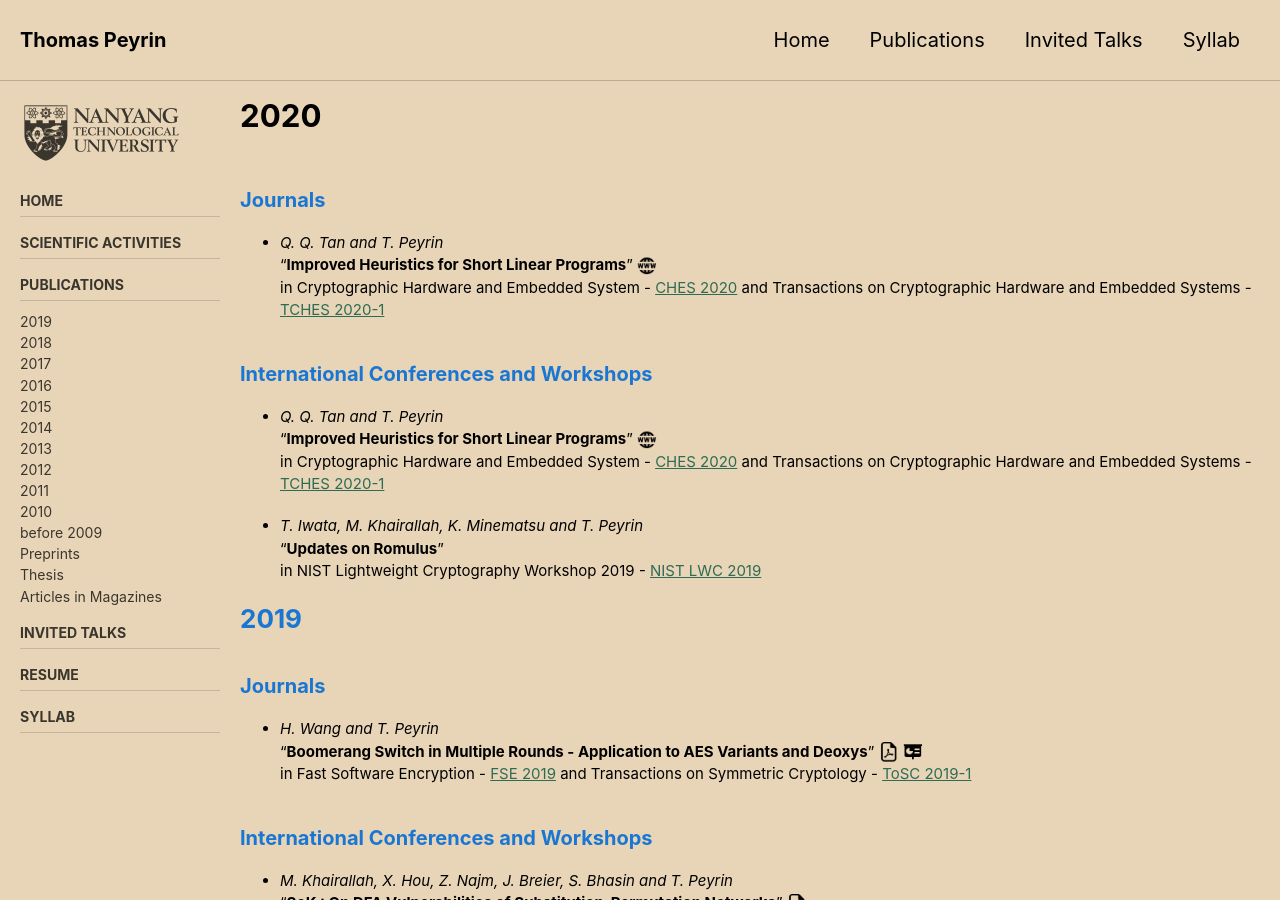
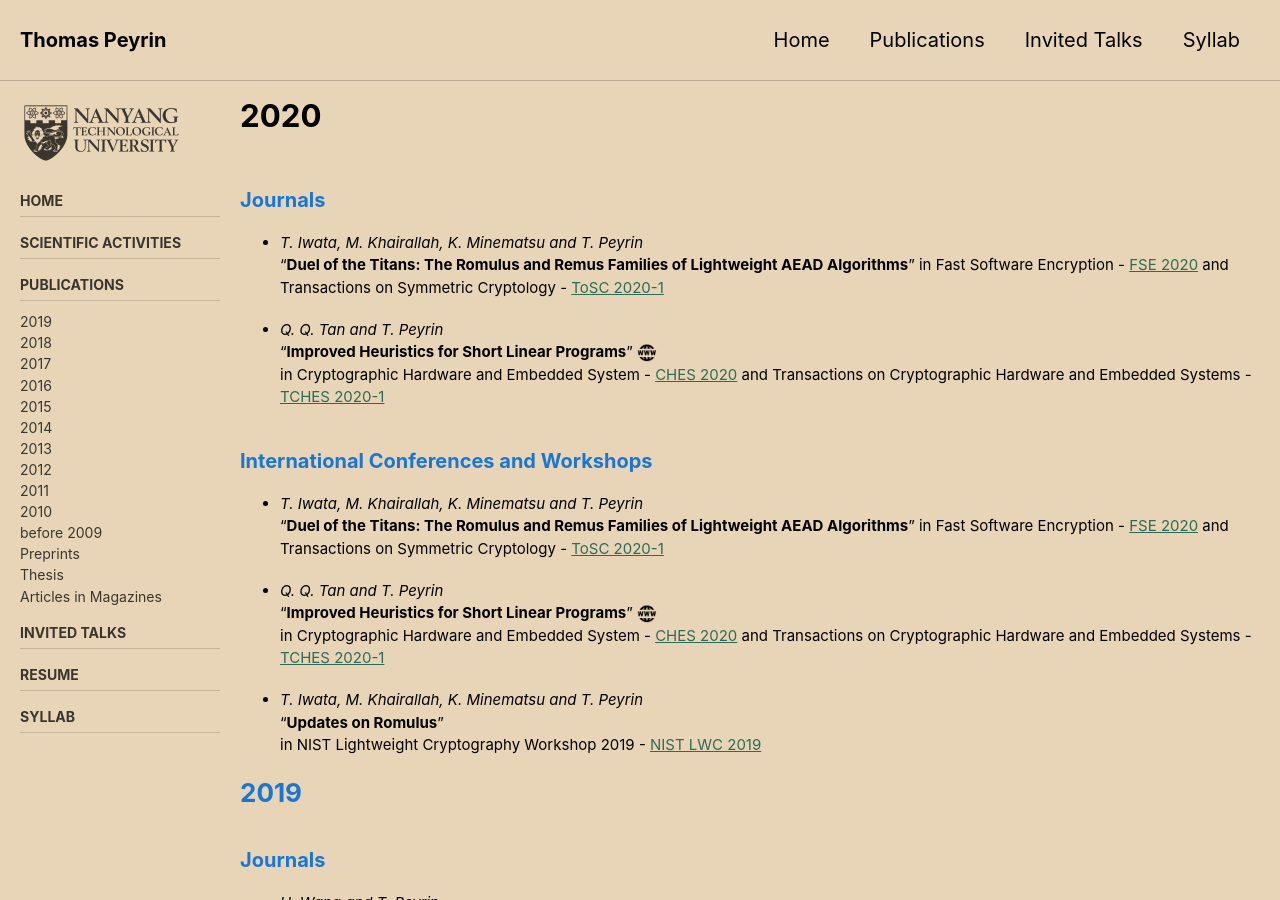
Before and after one commit to thomaspeyrin/web, a Jekyll site: the page built from publications.md, in a window 1280 px wide and 900 px high. Built offline with Jekyll 4.4.1, drawn with Linux system fonts in a browser that asks for light colours; cached includes are drawn as plain includes; nearby versions of some CDN libraries; our own code applies the rules of GitHub Pages for plain Markdown files.

Commit message:
Update publications.md

```diff
--- a/publications.md
+++ b/publications.md
@@ -14,12 +14,20 @@ sidebar:
 
 ### Journals
 
+- *T. Iwata, M. Khairallah, K. Minematsu and T. Peyrin*
+"**Duel of the Titans: The Romulus and Remus Families of Lightweight AEAD Algorithms**"
+in Fast Software Encryption - [FSE 2020](https://fse.iacr.org/2020/) and Transactions on Symmetric Cryptology - [ToSC 2020-1](http://tosc.iacr.org/index.php/ToSC/issue/archive)
+
 - *Q. Q. Tan and T. Peyrin*
 "**Improved Heuristics for Short Linear Programs**" [![](https://thomaspeyrin.github.io/web/assets/images/website_icon_small.png "website")](https://github.com/thomaspeyrin/XORreduce)
 in Cryptographic Hardware and Embedded System - [CHES 2020](https://ches.iacr.org/2020/) and Transactions on Cryptographic Hardware and Embedded Systems - [TCHES 2020-1](http://tches.iacr.org/index.php/tches/issue/archive)
 
 
 ### International Conferences and Workshops
+
+- *T. Iwata, M. Khairallah, K. Minematsu and T. Peyrin*
+"**Duel of the Titans: The Romulus and Remus Families of Lightweight AEAD Algorithms**"
+in Fast Software Encryption - [FSE 2020](https://fse.iacr.org/2020/) and Transactions on Symmetric Cryptology - [ToSC 2020-1](http://tosc.iacr.org/index.php/ToSC/issue/archive)
 
 - *Q. Q. Tan and T. Peyrin*
 "**Improved Heuristics for Short Linear Programs**" [![](https://thomaspeyrin.github.io/web/assets/images/website_icon_small.png "website")](https://github.com/thomaspeyrin/XORreduce)
```
